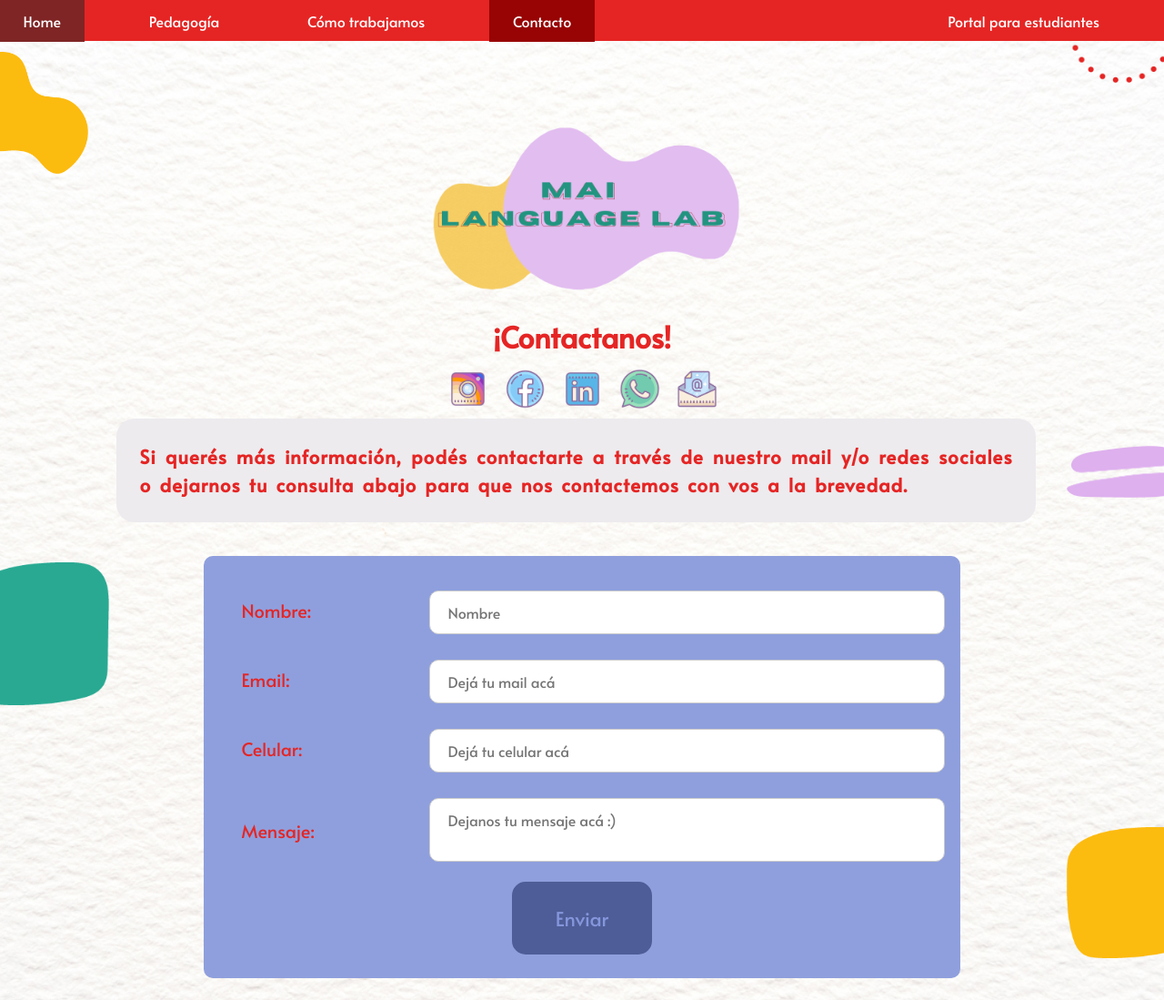
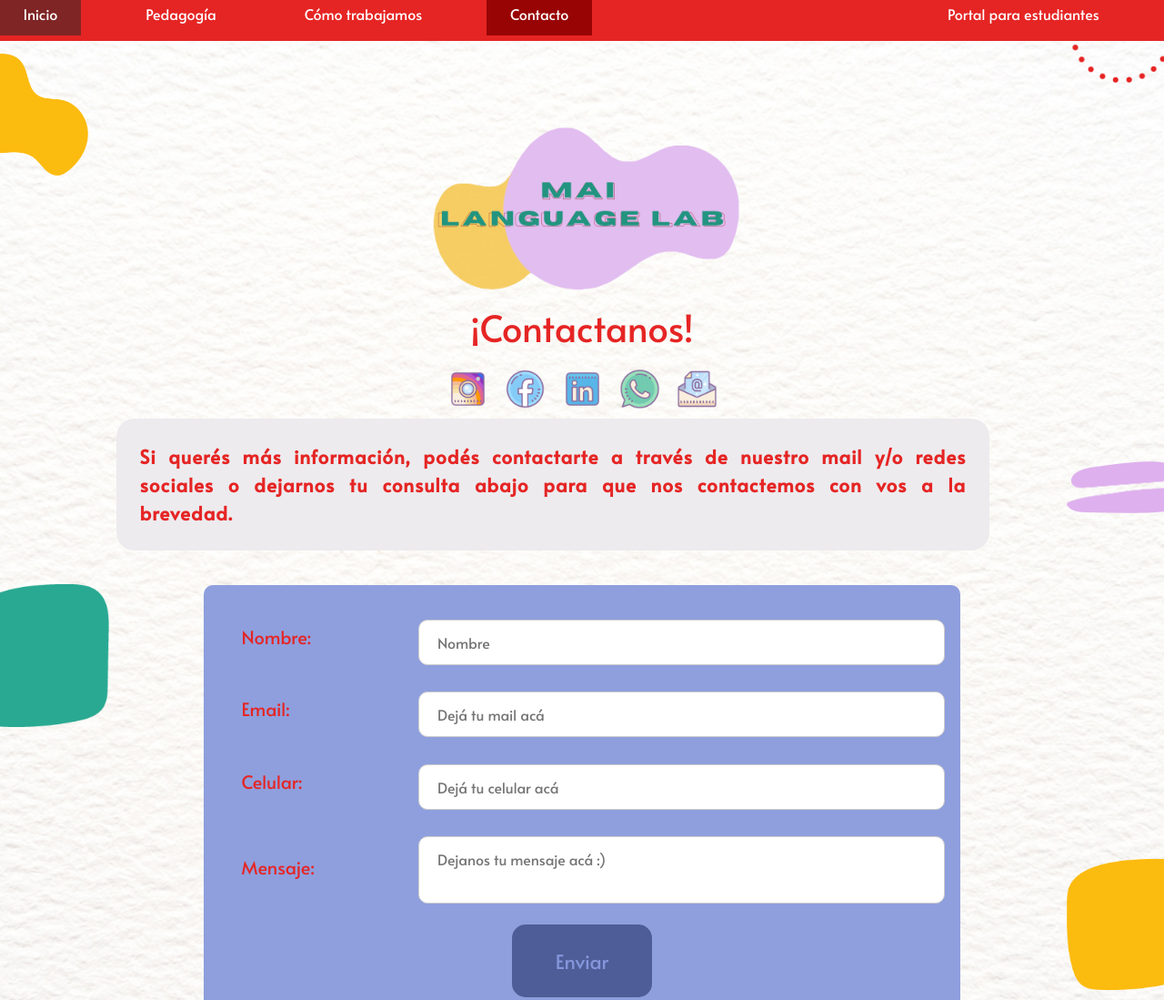
Before and after one commit to maigutter/Web_development_coderhouseProject_MaiLanguageLab, a website: page pages/contacto.html in a window 1280 px wide. Shown: the top 1099 px of the page at 91% size. Drawn offline with nearby package versions, Linux system fonts and the light colour scheme.

Commit message:
edito idioma en head y cambio home x inicio segun indicacion de tutor de coderhouse + agrego link de bootstrap en el head en todas las páginas

```diff
--- a/index.html
+++ b/index.html
@@ -1,5 +1,5 @@
 <!DOCTYPE html>
-<html lang="en">
+<html lang="español">
 <head>
     <meta charset="UTF-8">
     <meta http-equiv="X-UA-Compatible" content="IE=edge">
@@ -7,6 +7,7 @@
     <title>Mai Language Lab</title>
     <meta name="description" content="Mai Language Lab es un instituto virtual de idiomas con enfoque comunicacional.">
     <meta name="keywords"  content="CLASES DE INGLÉS, INGLÉS, CLASES ONLINE, ENGLISH, LEARN, APRENDER IDIOMAS, APRENDER INGLÉS, INSTITUTO">
+    <link rel="stylesheet" href="https://cdn.jsdelivr.net/npm/bootstrap@4.6.2/dist/css/bootstrap.min.css" integrity="sha384-xOolHFLEh07PJGoPkLv1IbcEPTNtaed2xpHsD9ESMhqIYd0nLMwNLD69Npy4HI+N" crossorigin="anonymous">
     <link rel="stylesheet" href="./CSS/maincss.css">
     <link rel="shortcut icon" href="./assets/favicon3/favicon.ico" sizes = any >
     <link href='https://fonts.googleapis.com/css?family=Alata' rel='stylesheet'>
@@ -17,7 +18,7 @@
             <div class="nav__logo"> <img src="./assets/logo.png.PNG" alt="logo Mai Language Lab png"></div>
             <div class="nav__image"> <a> <img src="./assets/menu-de-hamburguesas.png" alt="icono menu hamburguesa - Tres lineas iconos creados por bsd - Flaticon"></a></div>
             <ul class="nav__ul">
-                <li class="nav__li" id="nav__li__home"><a class="active">Home</a></li>
+                <li class="nav__li" id="nav__li__home"><a class="active">Inicio</a></li>
                 <li class="nav__li" id="nav__li__pedagogia"><a href="./pages/pedagogia.html">Pedagogía</a></li>
                 <li class="nav__li" id="nav__li__comotrabajamos"><a href="./pages/como-trabajamos.html">Cómo trabajamos</a></li>
                 <li class="nav__li" id="nav__li__contacto"><a href="./pages/contacto.html">Contacto</a></li>
--- a/pages/contacto.html
+++ b/pages/contacto.html
@@ -1,5 +1,5 @@
 <!DOCTYPE html>
-<html lang="en">
+<html lang="español">
 <head>
     <meta charset="UTF-8">
     <meta http-equiv="X-UA-Compatible" content="IE=edge">
@@ -7,6 +7,7 @@
     <title>Mai Language Lab - Contacto </title>
     <meta name="description" content="Página de contacto de Mai Language Lab, un instituto virtual de idiomas con enfoque comunicacional.">
     <meta name="keywords"  content="CLASES DE INGLÉS, INGLÉS, CLASES ONLINE, ENGLISH, LEARN, APRENDER IDIOMAS, APRENDER INGLÉS, INSTITUTO, CONTACTO, REDES SOCIALES, CONTACT, CONTACTANOS">
+    <link rel="stylesheet" href="https://cdn.jsdelivr.net/npm/bootstrap@4.6.2/dist/css/bootstrap.min.css" integrity="sha384-xOolHFLEh07PJGoPkLv1IbcEPTNtaed2xpHsD9ESMhqIYd0nLMwNLD69Npy4HI+N" crossorigin="anonymous">
     <link rel="stylesheet" href="../CSS/maincss.css">
     <link rel="shortcut icon" href="../assets/favicon3/favicon.ico" sizes = any >
     <link href='https://fonts.googleapis.com/css?family=Alata' rel='stylesheet'>
@@ -17,7 +18,7 @@
             <div class="nav__logo"> <img src="../assets/logo.png.PNG" alt="logo Mai Language Lab png"></div>
             <div class="nav__image"> <a> <img src="../assets/menu-de-hamburguesas.png" alt="icono menu hamburguesa - Tres lineas iconos creados por bsd - Flaticon"></a></div>
             <ul class="nav__ul">
-                <li class="nav__li" id="nav__li__home"><a href="../index.html">Home</a></li>
+                <li class="nav__li" id="nav__li__home"><a href="../index.html">Inicio</a></li>
                 <li class="nav__li" id="nav__li__pedagogia"><a href="pedagogia.html">Pedagogía</a></li>
                 <li class="nav__li" id="nav__li__comotrabajamos"><a href="como-trabajamos.html">Cómo trabajamos</a></li>
                 <li class="nav__li" id="nav__li__contacto"><a class="active">Contacto</a></li>
```
Also changed, not shown: pages/como-trabajamos.html (+3 -2 lines), pages/pedagogia.html (+3 -2 lines), pages/plataforma.html (+3 -2 lines).
